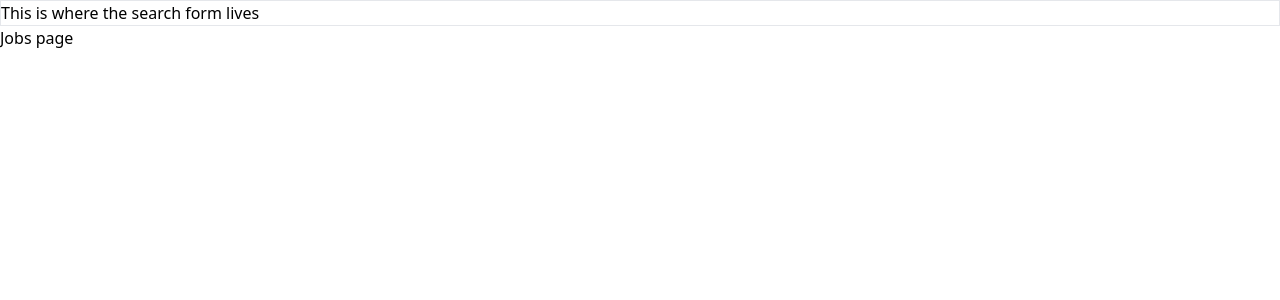
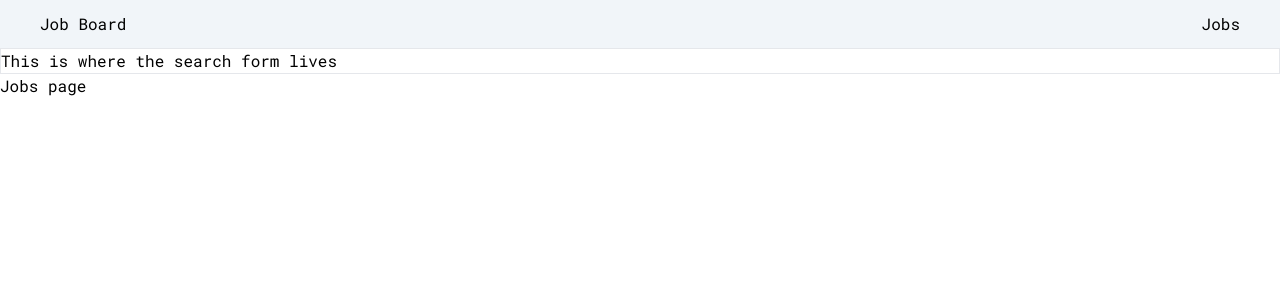
Before and after one commit to daniel-black/chalupa, a Next.js app: page /jobs in a window 1280 px wide. Shown: the top 300 px of the page. Built offline with nearby package versions, Linux system fonts and the light colour scheme.

Commit message:
Add navbar

```diff
--- /dev/null
+++ b/app/Navbar.tsx
@@ -0,0 +1,15 @@
+import Link from "next/link";
+
+export default function Navbar() {
+  return (
+    <nav className="flex px-10 py-3 bg-slate-100 justify-between">
+      <Link href={'/'}>
+        Job Board
+      </Link>
+
+      <Link href={'/jobs'}>
+        Jobs
+      </Link>
+    </nav>
+  );
+}
--- a/app/layout.tsx
+++ b/app/layout.tsx
@@ -1,4 +1,8 @@
 import './globals.css';
+import { Roboto_Mono } from '@next/font/google';
+import Navbar from './Navbar';
+
+const font = Roboto_Mono();
 
 export default function RootLayout({
   children,
@@ -6,9 +10,10 @@ export default function RootLayout({
   children: React.ReactNode
 }) {
   return (
-    <html lang="en">
+    <html lang="en" className={font.className}>
       <head />
       <body>
+        <Navbar />
         {children}
       </body>
     </html>
--- a/package.json
+++ b/package.json
@@ -9,6 +9,7 @@
     "lint": "next lint"
   },
   "dependencies": {
+    "@next/font": "^13.0.3",
     "@types/node": "18.11.9",
     "@types/react": "18.0.25",
     "@types/react-dom": "18.0.9",
```
Also changed, not shown: 1 other file (tests, documents, lock files or other folders).
